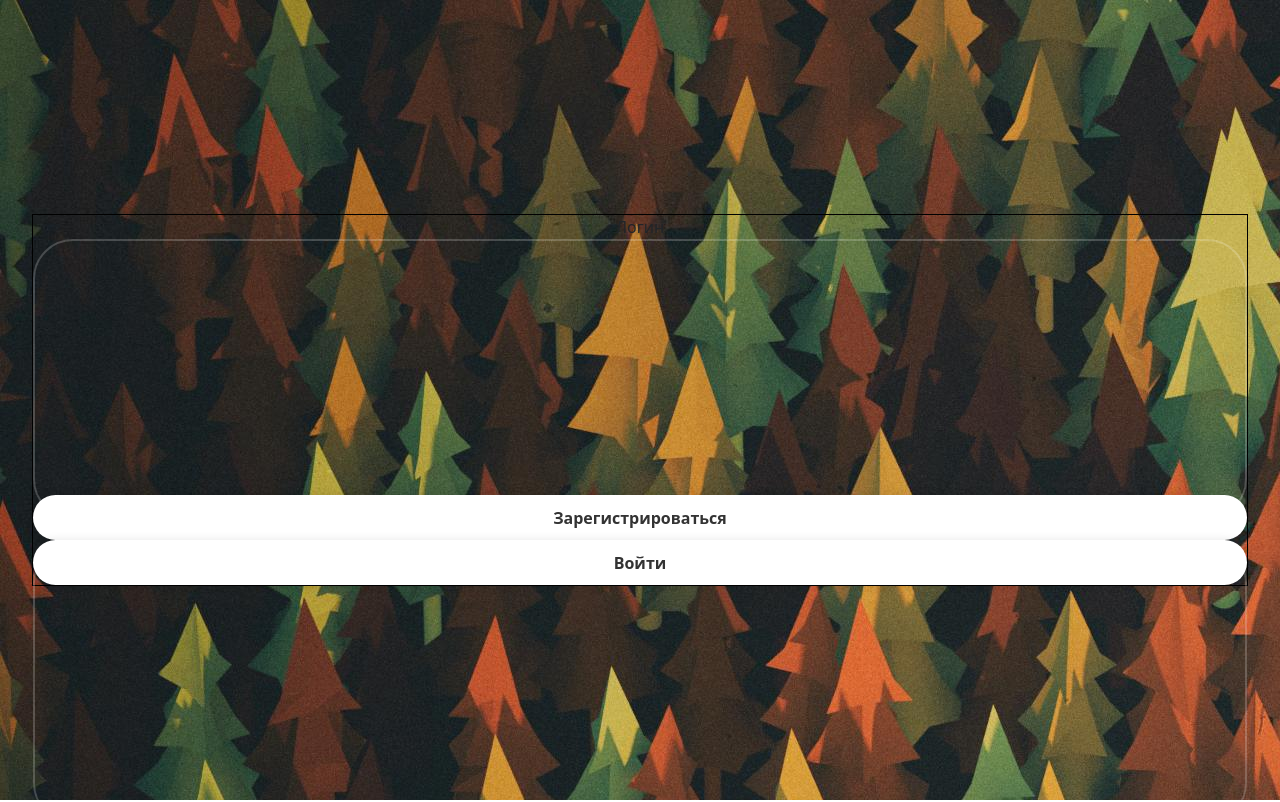
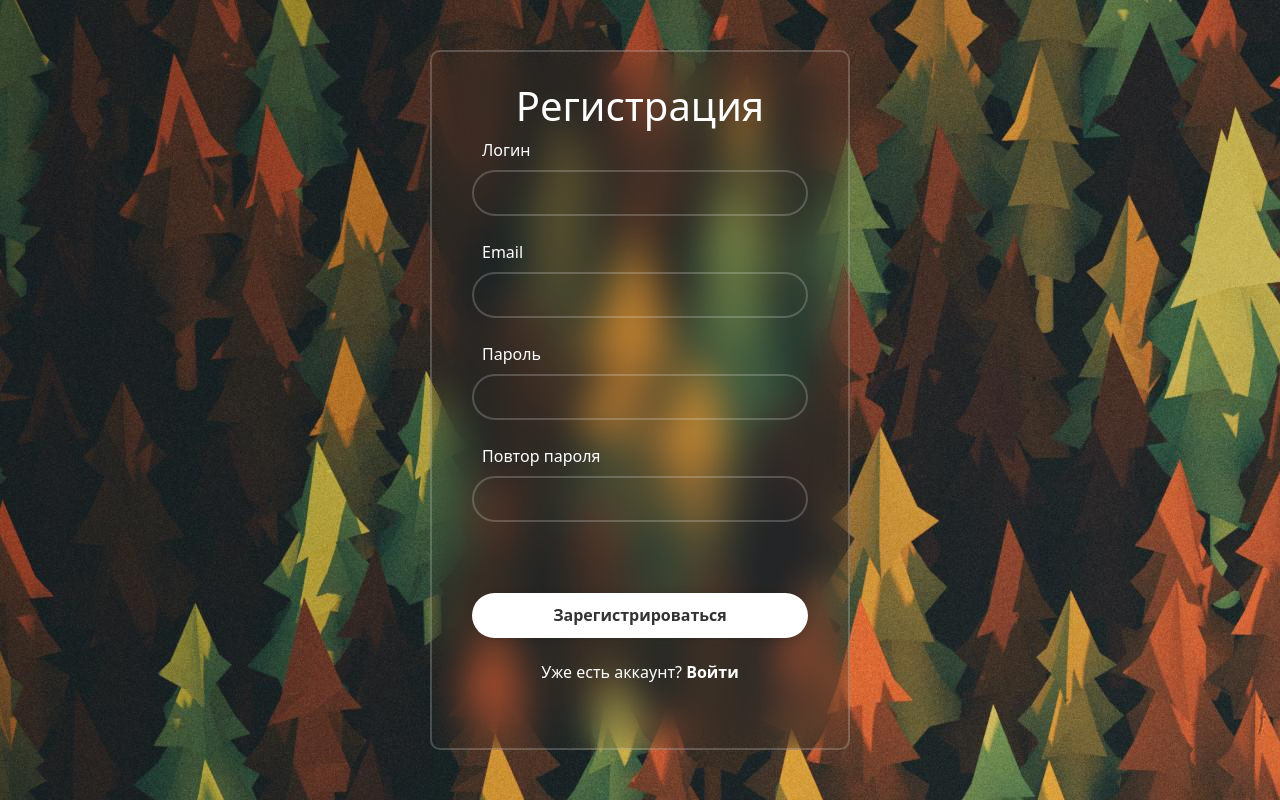
Before and after one commit to Mabarik667f/learning-platform, a Vue app in the folder frontend/: page /register in a window 1280 px wide. Shown: the top 802 px of the page. Built offline with nearby package versions, Linux system fonts and the light colour scheme.

Commit message:
styles: styling register-form

```diff
--- a/frontend/src/modules/LoginModule/components/LoginForm.vue
+++ b/frontend/src/modules/LoginModule/components/LoginForm.vue
@@ -115,10 +115,6 @@ export default defineComponent({
     width: 100%;
 }
 
-h1 {
-    text-align: center;
-}
-
 .auth-input {
     border-radius: 40px;
 }
--- a/frontend/src/modules/RegistrationModule/components/RegisterForm.vue
+++ b/frontend/src/modules/RegistrationModule/components/RegisterForm.vue
@@ -37,14 +37,17 @@ export default defineComponent({
                 const validator = new RegFormValidator(formData.value);
                 errors.value = validator.formValidation();
                 if (errorsIsEmpty(errors.value)) {
-                    errors.value = await register(formData.value);
-                }
-                console.log(errors.value);
-                if (errorsIsEmpty(errors.value)) {
+                    const serverErrors = await register(formData.value);
+                    if (Array.isArray(serverErrors)) {
                         router.push("login");
                     } else {
+                        Object.keys(serverErrors).forEach((key) => {
+                            errors.value[key].push(serverErrors[key]);
+                        });
+
                         formData.value.password = "";
                         formData.value.password2 = "";
+                    }
                 }
             } catch (error) {
                 console.log(error);
@@ -57,59 +60,74 @@ export default defineComponent({
 
 <template>
     <c-form class="reg-form" @submit.prevent="registerHook">
-        <template v-slot:header> </template>
+        <template v-slot:header>
+            <h1>Регистрация</h1>
+        </template>
         <template v-slot:fields>
-            <div class="fields">
-                <label :for="'username'">Логин</label>
+            <div class="wrapper">
+                <div class="mb-4">
+                    <cf-label :for="'username'" class="cf-label"
+                        >Логин<span
+                            class="error"
+                            v-for="error in errors.username"
+                        >
+                            {{ error }}</span
+                        ></cf-label
+                    >
                     <c-input
                         :id="'username'"
                         v-model="formData.username"
                         required
                     />
+                </div>
 
-                <span class="error" v-for="error in errors.username">
+                <div class="mb-4">
+                    <cf-label :for="'email'"
+                        >Email
+                        <span class="error" v-for="error in errors.email">
                             {{ error }}</span
+                        ></cf-label
                     >
-
-                <label :for="'email'">Email</label>
                     <c-input
                         :id="'email'"
                         :type="'email'"
                         v-model="formData.email"
                         required
                     />
+                </div>
 
-                <span class="error" v-for="error in errors.email">
-                    {{ error }}</span
-                >
-
-                <label :for="'password'">Пароль</label>
+                <div class="mb-4">
+                    <cf-label :for="'password'">Пароль</cf-label>
                     <c-input
                         :id="'password'"
                         :type="'password'"
                         v-model="formData.password"
                         required
                     />
+                </div>
 
-                <span class="error" v-for="error in errors.password">
-                    {{ error }}</span
-                >
-
-                <label :for="'password2'">Повтор пароля</label>
+                <div class="mb-5">
+                    <cf-label :for="'password2'">Повтор пароля</cf-label>
                     <c-input
                         :id="'password2'"
                         :type="'password'"
                         v-model="formData.password2"
                         required
                     />
+                    <div class="pass-errors">
+                        <span class="error" v-for="error in errors.password">
+                            {{ error }}</span
+                        >
+                    </div>
+                </div>
             </div>
         </template>
         <template v-slot:footer>
             <div class="footer">
                 <RegisterButton />
-                <c-button class="btn-primary" @click="router.push('login')"
-                    >Войти</c-button
-                >
+                <p class="log-url">
+                    Уже есть аккаунт? <a @click="router.push('login')">Войти</a>
+                </p>
             </div>
         </template>
     </c-form>
@@ -117,8 +135,52 @@ export default defineComponent({
 
 <style scoped>
 .reg-form {
-    display: grid;
-    border: 1px black solid;
-    margin: auto;
+    display: flex;
+    flex-direction: column;
+    background: inherit;
+    border: 2px solid rgba(255, 255, 255, 0.2);
+    backdrop-filter: blur(20px);
+    color: #fff;
+    width: 420px;
+    height: 700px;
+    padding: 30px 40px;
+    border-radius: 10px;
+}
+
+.pass-errors {
+    display: flex;
+    flex-direction: column;
+    text-align: left;
+    margin-top: 5px;
+    margin-left: 10px;
+}
+.wrapper {
+    width: 100%;
+}
+
+.cf-label .error {
+    display: block;
+    margin-top: 5px;
+    word-wrap: break-word;
+    white-space: normal;
+}
+
+a {
+    font-weight: bold;
+}
+
+a:hover {
+    text-decoration: underline !important;
+}
+
+.log-url {
+    margin-top: 5px;
+}
+
+.footer {
+    display: flex;
+    flex-grow: 1;
+    flex-direction: column;
+    justify-content: space-evenly;
 }
 </style>
```
Lines whose indentation alone changed are shown as unchanged.
